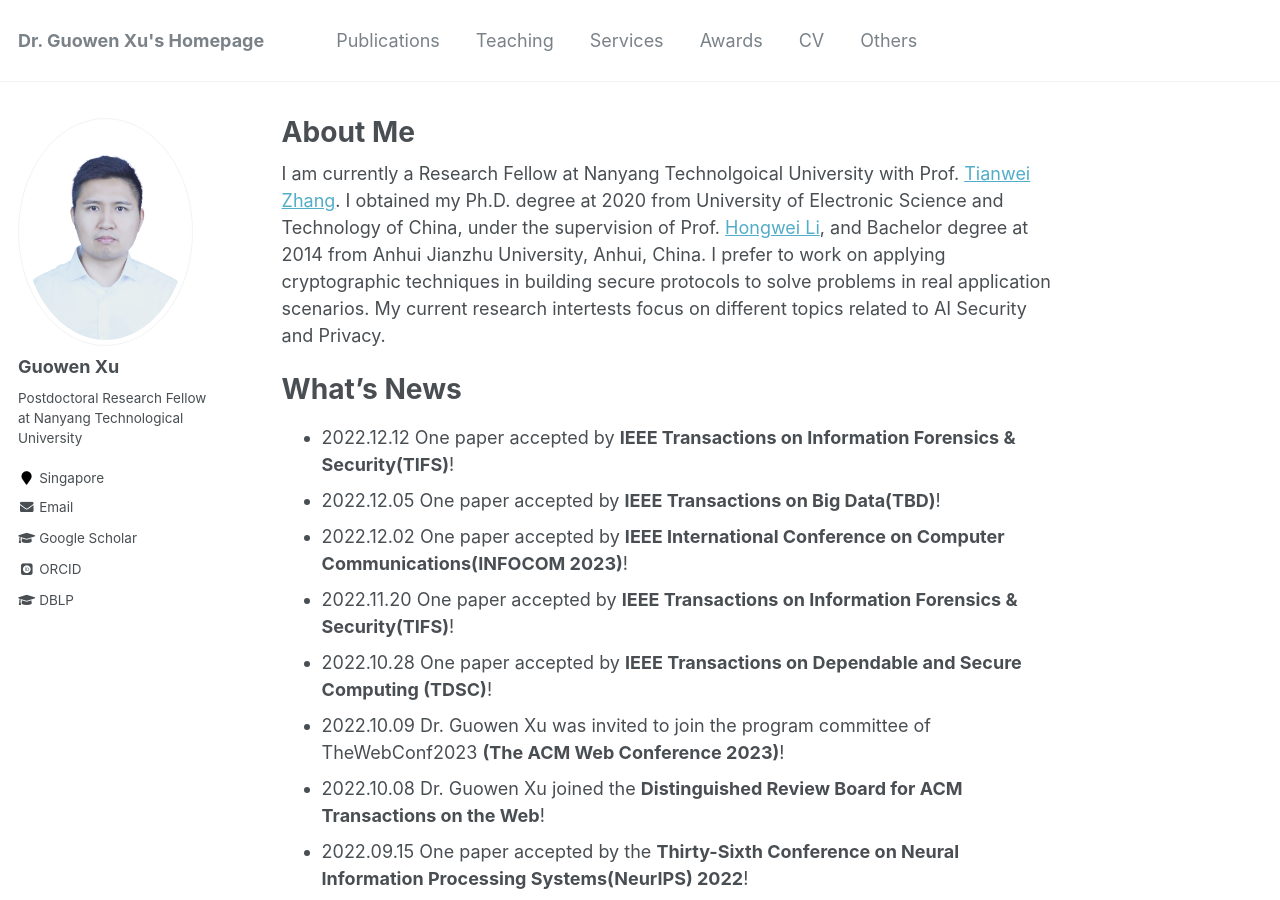
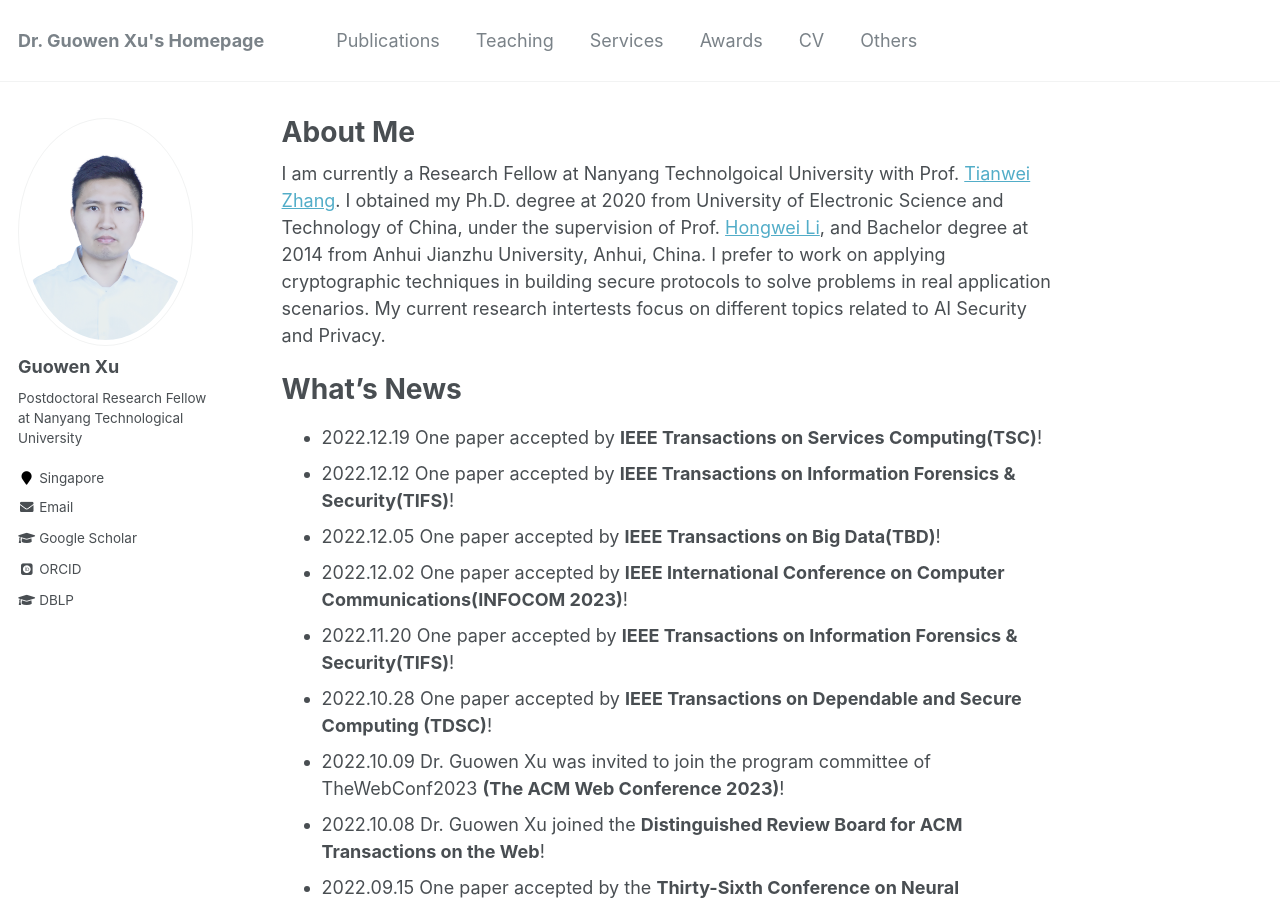
Before and after one commit to Guowen-xu/guowen-xu.github.io, a Jekyll site: the page built from _pages/about.md, in a window 1280 px wide and 900 px high. Built offline with Jekyll 4.4.1, drawn with Linux system fonts in a browser that asks for light colours; some web fonts are replaced.

Commit message:
Update about.md

```diff
--- a/_pages/about.md
+++ b/_pages/about.md
@@ -13,6 +13,7 @@ redirect_from:
 
 What's News
 ======
+- 2022.12.19 One paper accepted by **IEEE Transactions on Services Computing(TSC)**!
 - 2022.12.12 One paper accepted by **IEEE Transactions on Information Forensics & Security(TIFS)**!
 - 2022.12.05 One paper accepted by **IEEE Transactions on Big Data(TBD)**!
 - 2022.12.02 One paper accepted by **IEEE International Conference on Computer Communications(INFOCOM 2023)**!
```
